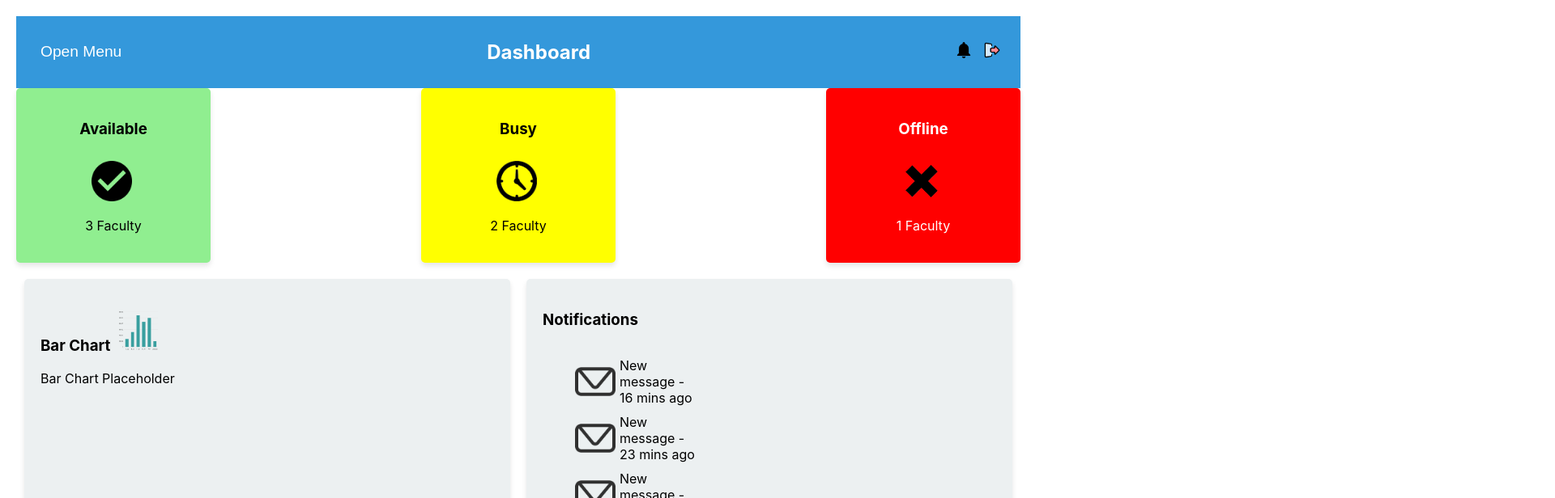
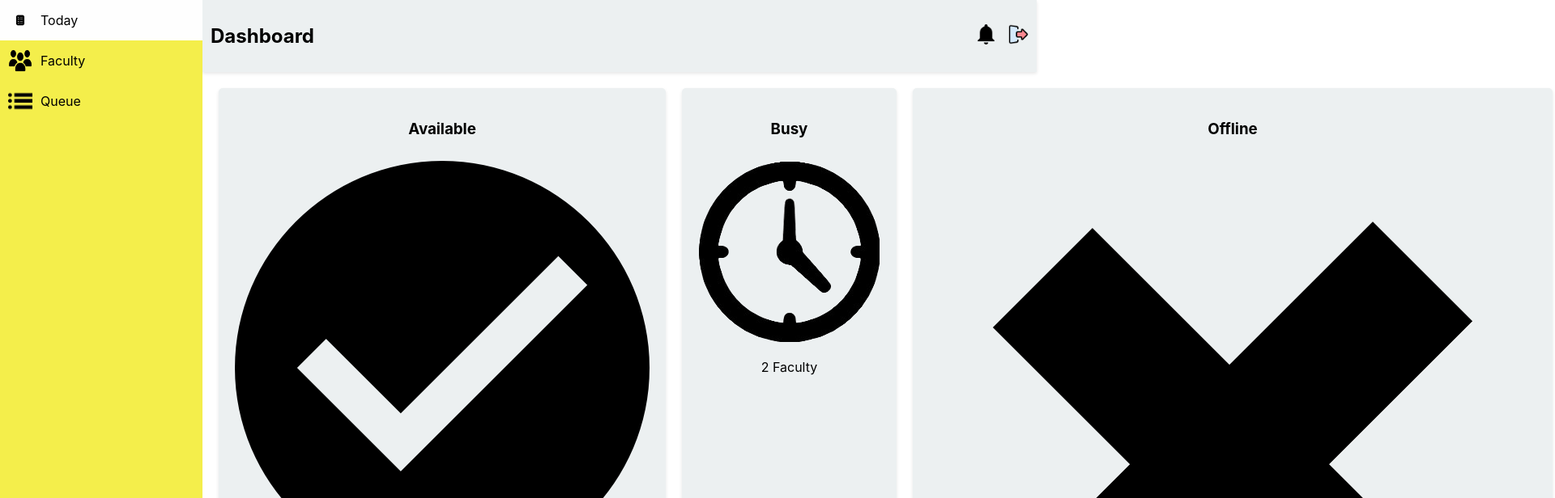
Before and after one commit to Ragheil/ANAA-SYS, a React (Create React App) app: page /dashboard in a window 1280 px wide. Shown: the top 616 px of the page at 81% size, 1920 px wide, since content can reach past the window. Built offline with nearby package versions, Linux system fonts and the light colour scheme.

Commit message:
hover sidebar

```diff
--- a/src/screens/Dashboard.js
+++ b/src/screens/Dashboard.js
@@ -13,7 +13,7 @@ import facultyIcon from '../images/faculty.png';
 import queueIcon from '../images/queue.png';
 
 const Dashboard = () => {
-  // State to toggle sidebar visibility
+  // State to toggle sidebar visibility (icons and text)
   const [isSidebarOpen, setIsSidebarOpen] = useState(false);
 
   // Toggle sidebar function
@@ -24,22 +24,30 @@ const Dashboard = () => {
   return (
     <div className="dashboard-container">
       {/* Sidebar Menu */}
-      <aside className={`sidebar ${isSidebarOpen ? 'open' : 'closed'}`}>
-        {/* Clickable Sidebar Title to Toggle */}
-        <h2 className="sidebar-title" onClick={toggleSidebar}>
-          Menu
-        </h2>
-
-        {/* Only show menu links when the sidebar is open */}
-        <ul className={`sidebar-links ${isSidebarOpen ? 'show' : 'hide'}`}>
+      <aside
+        className={`sidebar ${isSidebarOpen ? 'open' : 'closed'}`}
+        onMouseEnter={() => setIsSidebarOpen(true)} // Open on hover
+        onMouseLeave={() => setIsSidebarOpen(false)} // Close when mouse leaves
+      >
+        {/* Sidebar Links */}
+        <ul className="sidebar-links">
           <li>
-            <Link to="/today"><img src={todayIcon} alt="Today" className="menu-icon small-icon" /> Today</Link>
+            <Link to="/today" className="sidebar-link">
+              <img src={todayIcon} alt="Today" className="menu-icon" />
+              <span className="menu-text">Today</span>
+            </Link>
           </li>
           <li>
-            <Link to="/faculty"><img src={facultyIcon} alt="Faculty" className="menu-icon small-icon" /> Faculty</Link>
+            <Link to="/faculty" className="sidebar-link">
+              <img src={facultyIcon} alt="Faculty" className="menu-icon" />
+              <span className="menu-text">Faculty</span>
+            </Link>
           </li>
           <li>
-            <Link to="/queue"><img src={queueIcon} alt="Queue" className="menu-icon small-icon" /> Queue</Link>
+            <Link to="/queue" className="sidebar-link">
+              <img src={queueIcon} alt="Queue" className="menu-icon" />
+              <span className="menu-text">Queue</span>
+            </Link>
           </li>
         </ul>
       </aside>
@@ -48,10 +56,10 @@ const Dashboard = () => {
       <div className="main-content">
         {/* Navigation Bar */}
         <nav className="dashboard-nav">
-          {/* Open/Close Sidebar Button */}
+          {/* Open/Close Sidebar Button
           <button className="menu-button" onClick={toggleSidebar}>
             {isSidebarOpen ? 'Close' : 'Open'} Menu
-          </button>
+          </button>*/}
           <h1 className="dashboard-title">Dashboard</h1>
           <div className="nav-icons">
             <img src={notificationIcon} alt="Notifications" className="nav-icon small-icon" />
--- a/src/styles/Dashboard.css
+++ b/src/styles/Dashboard.css
@@ -1,225 +1,158 @@
+/* Dashboard.css */
 .dashboard-container {
   display: flex;
-  height: 100vh;
 }
 
-/* Sidebar Styles */
 .sidebar {
+  width: 80px; /* Initial closed width */
+  transition: width 0.3s ease; /* Smooth transition for opening/closing */
+  background-color: #f4ee4b;
+  overflow: hidden;
   position: fixed;
-  top: 0;
-  left: 0;
   height: 100%;
-  width: 200px;
-  background-color: #fff500;
-  color: #000;
-  padding: 20px;
-  transition: transform 0.3s ease;
-  transform: translateX(-100%);
+}
+.sidebar:hover {
+  width: 250px; /* Expanded width on hover */
+}
+.sidebar.open {
+  width: 250px; /* Adjust width for open sidebar */
 }
 
-.sidebar.open {
-  transform: translateX(0);
-}
-
-.sidebar-title {
-  font-size: 1.5em;
-  margin-bottom: 20px;
-  cursor: pointer;
-}
-
-/* Sidebar Links */
 .sidebar-links {
   list-style: none;
   padding: 0;
+  margin: 0;
 }
 
-.sidebar-links.hide {
-  opacity: 0;
-  visibility: hidden;
+.sidebar-link {
+  display: flex;
+  align-items: center;
+  padding: 10px;
+  color: rgb(0, 0, 0);
+  text-decoration: none;
+  transition: background 0.3s ease;
 }
 
-.sidebar-links.show {
-  opacity: 1;
-  visibility: visible;
+.sidebar-link:hover {
+  background-color: #fefefe;
 }
 
-.sidebar-links li {
-  margin: 15px 0;
+.menu-icon {
+  width: 30px;
+  height: 30px;
+  margin-right: 10px; /* Spacing between icon and text */
 }
 
-.sidebar-links a {
-  color: #000;
-  text-decoration: none;
-  display: flex;
-  align-items: center;
+.menu-text {
+  display: none; /* Hide text when sidebar is closed */
 }
 
-.sidebar-links a:hover {
-  text-decoration: underline;
+.sidebar.open .menu-text {
+  display: inline; /* Show text when sidebar is open */
 }
 
-/* Main Content */
 .main-content {
-  flex-grow: 1;
-  padding: 20px;
+  margin-left: 80px; /* Match closed sidebar width */
+  width: calc(100% - 80px);
+  transition: margin-left 0.3s ease, width 0.3s ease;
 }
 
-/* Navigation Bar */
+.sidebar.open ~ .main-content {
+  margin-left: 250px; /* Match open sidebar width */
+  width: calc(100% - 250px);
+}
+
 .dashboard-nav {
   display: flex;
   justify-content: space-between;
   align-items: center;
-  background-color: #3498db;
-  padding: 10px 20px;
-  color: white;
+  padding: 10px;
+  background-color: #ecf0f1;
+  box-shadow: 0 2px 4px rgba(0, 0, 0, 0.1);
 }
 
-.menu-button {
-  background-color: #3498db;
-  color: white;
-  padding: 10px;
-  border: none;
-  cursor: pointer;
-  font-size: 1.2em;
+.nav-icons {
+  display: flex;
+  gap: 15px;
 }
 
-/* Nav Icons */
-.nav-icons img {
-  width: 20px;
-  height: 20px;
-  margin-left: 10px;
+.nav-icon {
+  width: 25px;
+  height: 25px;
   cursor: pointer;
 }
 
-/* Widget Container */
+.dashboard-content {
+  padding: 20px;
+}
+
+.widget-container {
+  margin-bottom: 20px;
+}
+
 .widget-container-three-columns {
   display: flex;
-  justify-content: space-between;
   gap: 20px;
 }
 
-/* Widget */
 .widget {
+  flex: 1;
   padding: 20px;
-  background: #ecf0f1;
+  background-color: #ecf0f1;
   border-radius: 5px;
-  width: 200px;
-  box-shadow: 0 4px 6px rgba(0, 0, 0, 0.1);
   text-align: center;
-}
-
-.widget.available {
-  background-color: lightgreen;
-}
-
-.widget.busy {
-  background-color: yellow;
-}
-
-.widget.offline {
-  background-color: red;
-  color: white;
+  box-shadow: 0 2px 4px rgba(0, 0, 0, 0.1);
 }
 
 .widget-icon {
-  width: 20px;
-  height: 20px;
   margin-top: 10px;
 }
 
-/* Chart and Notifications Container - One Row, Two Columns */
 .chart-notifications-container {
   display: flex;
-  justify-content: space-between;
-  margin-top: 20px;
+  gap: 20px;
 }
 
 .chart-container,
 .notifications-container {
   flex: 1;
-  margin: 0 10px;
+  padding: 20px;
+  background-color: #ecf0f1;
+  border-radius: 5px;
+  box-shadow: 0 2px 4px rgba(0, 0, 0, 0.1);
 }
 
-/* Chart Container */
-.chart-container {
-  background-color: #ecf0f1;
-  padding: 20px;
-  border-radius: 5px;
-  box-shadow: 0 4px 6px rgba(0, 0, 0, 0.1);
+.notifications-two-column {
+  display: flex;
+  flex-direction: column;
 }
 
-/* Chart Icon */
-.chart-icon {
-  width: 16px;
-  height: 16px;
-  margin-left: 5px;
+.notifications-list ul {
+  list-style: none;
+  padding: 0;
+  margin: 0;
 }
 
-/* Notifications Container */
-.notifications-container {
-  background-color: #ecf0f1;
-  padding: 20px;
-  border-radius: 5px;
-  box-shadow: 0 4px 6px rgba(0, 0, 0, 0.1);
-}
-
-/* Notifications List */
-.notifications-list {
-  display: flex;
-  flex-wrap: wrap;
-  gap: 20px;
-}
-
-.notifications-two-column ul {
-  width: 48%;
-}
-
-/* Notification Items */
 .notifications-list li {
   display: flex;
   align-items: center;
-  margin: 10px 0;
+  margin-bottom: 10px;
 }
 
 .message-icon {
-  width: 16px;
-  height: 16px;
-  margin-right: 5px;
+  margin-right: 10px;
 }
 
-/* Small Icon */
-.small-icon {
-  width: 50px;
-  height: 50px;
-  margin-right: 5px;
+button {
+  padding: 10px 20px;
+  background-color: #3498db;
+  color: white;
+  border: none;
+  border-radius: 5px;
+  cursor: pointer;
+  transition: background-color 0.3s ease;
 }
 
-/* Responsive Adjustments */
-@media (max-width: 768px) {
-  .sidebar {
-    width: 150px;
-  }
-
-  .widget {
-    width: 150px;
-  }
-
-  .nav-icons img {
-    width: 18px;
-    height: 18px;
-  }
-
-  .chart-icon {
-    width: 14px;
-    height: 14px;
-  }
-
-  .message-icon {
-    width: 14px;
-    height: 14px;
-  }
-
-  .chart-notifications-container {
-    flex-direction: column;
-  }
+button:hover {
+  background-color: #2980b9;
 }
```
